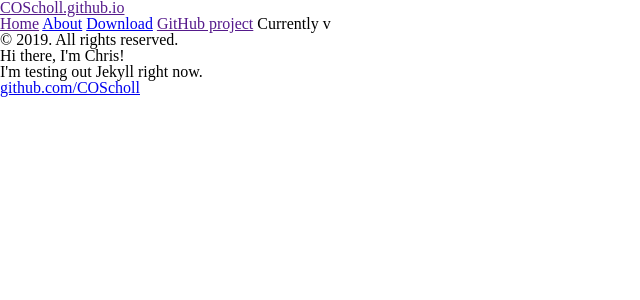
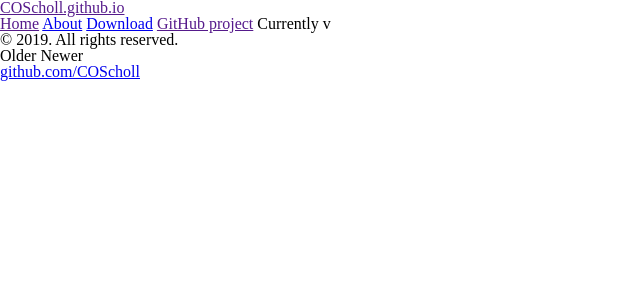
Before and after one commit to COScholl/COScholl.github.io, a Jekyll site: the page built from index.html, in a window 1280 px wide. Shown: the top 300 px of the page, without its empty margins (0-640 px from the left). Built offline with Jekyll 4.4.1, drawn with Linux system fonts in a browser that asks for light colours.

Commit message:
Update index.html

```diff
--- a/index.html
+++ b/index.html
@@ -1,8 +1,37 @@
 ---
 layout: default
-title: CoScholl
+title: Home
 ---
-<div class="blurb">
-	<h1>Hi there, I'm Chris!</h1>
-	<p>I'm testing out Jekyll right now.</p>
-</div><!-- /.blurb -->
+
+<div class="posts">
+  {% for post in paginator.posts %}
+  <div class="post">
+    <h1 class="post-title">
+      <a href="{{ post.url }}">
+        {{ post.title }}
+      </a>
+    </h1>
+
+    <span class="post-date">{{ post.date | date_to_string }}</span>
+
+    {{ post.content }}
+  </div>
+  {% endfor %}
+</div>
+
+<div class="pagination">
+  {% if paginator.next_page %}
+    <a class="pagination-item older" href="{{ site.baseurl }}page{{paginator.next_page}}">Older</a>
+  {% else %}
+    <span class="pagination-item older">Older</span>
+  {% endif %}
+  {% if paginator.previous_page %}
+    {% if paginator.page == 2 %}
+      <a class="pagination-item newer" href="{{ site.baseurl }}">Newer</a>
+    {% else %}
+      <a class="pagination-item newer" href="{{ site.baseurl }}page{{paginator.previous_page}}">Newer</a>
+    {% endif %}
+  {% else %}
+    <span class="pagination-item newer">Newer</span>
+  {% endif %}
+</div>
```
